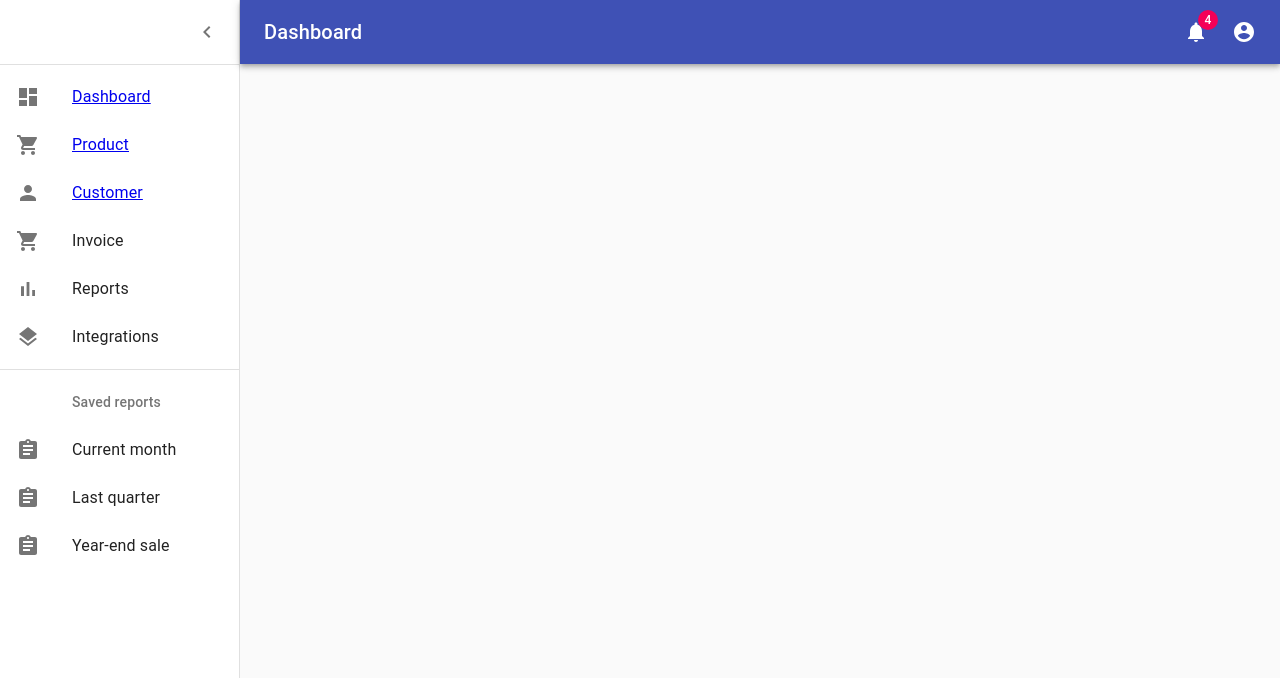
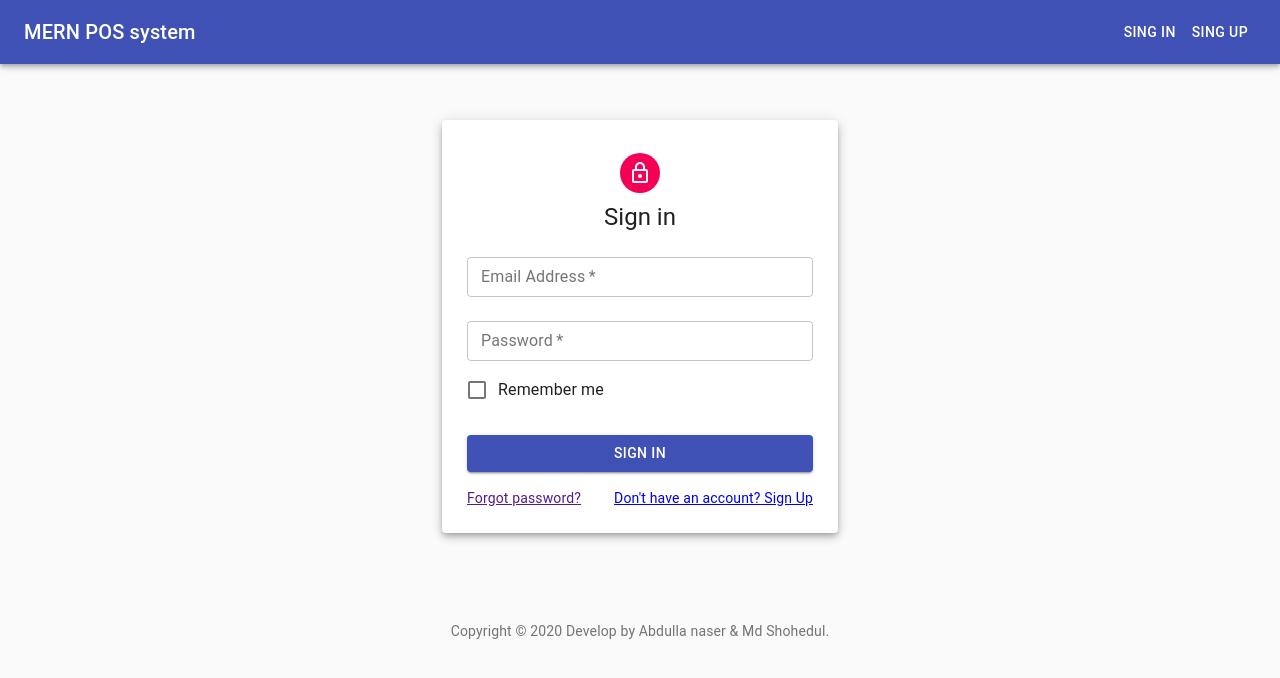
Before and after one commit to FriendsTech-Ltd/mern-pos, a React (Create React App) app in the folder client/: page /login in a window 1280 px wide. Shown: the top 678 px of the page. Built offline with nearby package versions, Linux system fonts and the light colour scheme; the HTML template or start-up script is replaced by a standard one.

Commit message:
dashboard refactoring

```diff
--- a/client/src/App.js
+++ b/client/src/App.js
@@ -2,12 +2,13 @@
 import React from 'react';
 import {BrowserRouter, Route, Switch } from 'react-router-dom'
 import Home from './Pages/Home'
+import Footer from './Components/layout/Footer'
 import SignIn from './Components/Auth/SignIn'
 import SignUp from './Components/Auth/SignUp'
 import Dashboard from './Components/Dashboard/Dashboard'
 import Info from './Pages/Info';
-
 import AuthState from './context/AuthContext/AuthState'
+import PrivateRoute from './Routing/PrivateRoute'
 
 import './App.css';
 
@@ -18,12 +19,14 @@ function App() {
         <div className='App'>
           <Switch>
             <Route exact path = '/' component={Home}/>
-            <Route exact  path="/:dashboard" component={Dashboard}/>
-            <Route exact  path="/dashboard/:comp" component={Dashboard}/>
             <Route exact  path="/login" component={SignIn}/>
             <Route exact  path="/register" component={SignUp}/>
             <Route exact  path="/info" component={Info}/>
+            <PrivateRoute exact  path="/:dashboard" component={Dashboard}/>
+            <PrivateRoute exact  path="/dashboard/:comp" component={Dashboard}/>
+
           </Switch>
+          <Footer/>
         </div>
       </BrowserRouter>
     </AuthState>
--- a/client/src/Components/Auth/SignIn.js
+++ b/client/src/Components/Auth/SignIn.js
@@ -22,7 +22,7 @@ import AuthContext from '../../context/AuthContext/AuthContext';
 
 const useStyles = makeStyles((theme) => ({
   paper: {
-    marginTop: theme.spacing(8),
+    marginTop: theme.spacing(7),
     display: 'flex',
     flexDirection: 'column',
     alignItems: 'center',
--- a/client/src/Components/Customer/CustomerList.js
+++ b/client/src/Components/Customer/CustomerList.js
@@ -1,9 +1,55 @@
 import React from 'react'
+import {Link} from 'react-router-dom'
+import { makeStyles } from '@material-ui/core/styles';
+import Paper from '@material-ui/core/Paper';
+import Button from '@material-ui/core/Button';
+import AddIcon from '@material-ui/icons/Add';
+import { Grid} from '@material-ui/core';
+const useStyles = makeStyles((theme) => ({
+    root: {
+      flexGrow: 1,
+    },
 
-const CustomerList = () => {
+    tittle: {
+      height: 60,
+      padding:0,
+      margin:0
+    },
+    addButton:{
+      paddingTop:10,
+      marginRight:8,
+      direction: 'rtl',
+    },
+    link:{
+
+    },
+    content:{
+       margin:10,
+       flexGrow: 1,
+    height: '77vh',
+    overflow: 'auto',
+    },
+    linkStyle:{
+      textDecoration: 'none',
+      color: 'white'
+    }
+  }))
+ const CustomerList = () => {
+    const classes = useStyles()
     return (
         <div>
-            <h1>CustomerList</h1>
+        <Paper variant="outlined" square className={classes.tittle}>
+          <Grid className={classes.addButton}>
+            <Link to ='/dashboard/add-customer' className={classes.linkStyle}>
+                 <Button variant="contained" color="primary">
+                 New Customer<AddIcon/>
+                </Button>
+          </Link>
+          </Grid>
+           </Paper >
+           <Paper variant="outlined" elevation={5} className={classes.content}>
+           <h1>All customer here</h1>
+           </Paper>
         </div>
     )
 }
--- a/client/src/Components/Dashboard/Dashboard.js
+++ b/client/src/Components/Dashboard/Dashboard.js
@@ -1,9 +1,8 @@
-import React from 'react';
+import React,{useContext} from 'react';
 import clsx from 'clsx';
 import { makeStyles } from '@material-ui/core/styles';
 import CssBaseline from '@material-ui/core/CssBaseline';
 import Drawer from '@material-ui/core/Drawer';
-import Box from '@material-ui/core/Box';
 import AppBar from '@material-ui/core/AppBar';
 import Toolbar from '@material-ui/core/Toolbar';
 import List from '@material-ui/core/List';
@@ -12,9 +11,6 @@ import Divider from '@material-ui/core/Divider';
 import IconButton from '@material-ui/core/IconButton';
 import Badge from '@material-ui/core/Badge';
 import Container from '@material-ui/core/Container';
-import Grid from '@material-ui/core/Grid';
-import Paper from '@material-ui/core/Paper';
-import Link from '@material-ui/core/Link';
 import MenuIcon from '@material-ui/icons/Menu';
 import MenuItem from '@material-ui/core/MenuItem';
 import Menu from '@material-ui/core/Menu';
@@ -23,19 +19,9 @@ import NotificationsIcon from '@material-ui/icons/Notifications';
 import AccountCircle from '@material-ui/icons/AccountCircle';
 import { mainListItems, secondaryListItems } from './listItems';
 import DashboardRoutes from '../../Routing/DashboardRoutes'
+import AuthContext from '../../context/AuthContext/AuthContext'
 
-function Copyright() {
-  return (
-    <Typography variant="body2" color="textSecondary" align="center">
-      {'Copyright © '}
-      <Link color="inherit" href="https://material-ui.com/">
-        Your Website
-      </Link>{' '}
-      {new Date().getFullYear()}
-      {'.'}
-    </Typography>
-  );
-}
+
 
 const drawerWidth = 240;
 
@@ -102,13 +88,17 @@ const useStyles = makeStyles((theme) => ({
     flexGrow: 1,
     height: '100vh',
     overflow: 'auto',
+
   },
   container: {
-    paddingTop: theme.spacing(4),
-    paddingBottom: theme.spacing(4),
+    margin:0,
+    padding:0,
+    width:'100%'
+    // paddingTop: theme.spacing(4),
+    // paddingBottom: theme.spacing(4),
   },
   paper: {
-    padding: theme.spacing(2),
+    padding: theme.spacing(0),
     display: 'flex',
     overflow: 'auto',
     flexDirection: 'column',
@@ -120,7 +110,7 @@ const useStyles = makeStyles((theme) => ({
 
 export default function Dashboard(props) {
   const url = props.match
-
+  const { logout } = useContext(AuthContext)
   const classes = useStyles();
   const [open, setOpen] = React.useState(true);
   const [anchorEl, setAnchorEl] = React.useState(null);
@@ -151,8 +141,9 @@ export default function Dashboard(props) {
       open={isMenuOpen}
       onClose={handleMenuClose}
     >
-      <MenuItem onClick={handleMenuClose}>Profile</MenuItem>
-      <MenuItem onClick={handleMenuClose}>My account</MenuItem>
+      <MenuItem>Profile</MenuItem>
+      <MenuItem>My account</MenuItem>
+      <MenuItem onClick={logout}>Log out</MenuItem>
     </Menu>
   );
   return (
--- a/client/src/Components/Dashboard/listItems.js
+++ b/client/src/Components/Dashboard/listItems.js
@@ -7,22 +7,27 @@ import ListSubheader from '@material-ui/core/ListSubheader';
 import DashboardIcon from '@material-ui/icons/Dashboard';
 import ShoppingCartIcon from '@material-ui/icons/ShoppingCart';
 import PeopleIcon from '@material-ui/icons/People';
+import ReceiptIcon from '@material-ui/icons/Receipt';
 import PersonIcon from '@material-ui/icons/Person';
 import BarChartIcon from '@material-ui/icons/BarChart';
 import LayersIcon from '@material-ui/icons/Layers';
 import AssignmentIcon from '@material-ui/icons/Assignment';
+const linkStyle = {
+  textDecoration: 'none',
+  color: 'black'
+}
 
 export const mainListItems = (
   <div>
-    <Link to ='/dashboard'>
+    <Link to ='/dashboard' style={linkStyle}>
     <ListItem button>
       <ListItemIcon>
         <DashboardIcon />
       </ListItemIcon>
-      <ListItemText primary="Dashboard" />
+      <ListItemText primary="Dashboard"/>
     </ListItem>
     </Link>
-    <Link to ='/dashboard/product'>
+    <Link to ='/dashboard/product' style={linkStyle}>
     <ListItem button>
       <ListItemIcon>
         <ShoppingCartIcon />
@@ -30,7 +35,7 @@ export const mainListItems = (
       <ListItemText primary="Product" />
     </ListItem>
     </Link>
-    <Link to ='/dashboard/customer'>
+    <Link to ='/dashboard/customer' style={linkStyle}>
     <ListItem button>
       <ListItemIcon>
         <PersonIcon />
@@ -40,7 +45,7 @@ export const mainListItems = (
     </Link>
     <ListItem button>
       <ListItemIcon>
-        <ShoppingCartIcon />
+        <ReceiptIcon />
       </ListItemIcon>
       <ListItemText primary="Invoice" />
     </ListItem>
--- a/client/src/Components/Product/ProductList.js
+++ b/client/src/Components/Product/ProductList.js
@@ -1,47 +1,55 @@
 import React from 'react'
+import {Link} from 'react-router-dom'
 import { makeStyles } from '@material-ui/core/styles';
-import Card from '@material-ui/core/Card';
 import Paper from '@material-ui/core/Paper';
 import Button from '@material-ui/core/Button';
-import { Grid } from '@material-ui/core';
+import AddIcon from '@material-ui/icons/Add';
+import { Grid} from '@material-ui/core';
 const useStyles = makeStyles((theme) => ({
     root: {
       flexGrow: 1,
     },
-    paper: {
-      padding: theme.spacing(2),
-      textAlign: 'center',
-      color: theme.palette.text.secondary,
+
+    tittle: {
+      height: 60,
+      padding:0,
+      margin:0
     },
+    addButton:{
+      paddingTop:10,
+      marginRight:8,
+      direction: 'rtl',
+    },
+    link:{
+
+    },
+    content:{
+       margin:10,
+       flexGrow: 1,
+    height: '77vh',
+    overflow: 'auto',
+    },
+    linkStyle:{
+      textDecoration: 'none',
+      color: 'white'
+    }
   }))
  const ProductList = () => {
     const classes = useStyles()
     return (
         <div>
-              <Paper>
-           <Grid container spacing={3}>
-           <Grid item xs={6} sm={3}>
-
-        </Grid>
-        <Grid item xs={6} sm={3}>
-
-        </Grid>
-        <Grid item xs={6} sm={3}>
-
-        </Grid>
-        <Grid item xs={6} sm={3}>
-            <Button variant="contained" color="primary" href="#contained-buttons">
-        Add New
-      </Button>
-        </Grid>
-           </Grid>
+        <Paper variant="outlined" square className={classes.tittle}>
+          <Grid className={classes.addButton}>
+            <Link to ='/dashboard/add-product' className={classes.linkStyle}>
+                 <Button variant="contained" color="primary">
+                 New Product<AddIcon/>
+                </Button>
+          </Link>
+          </Grid>
+           </Paper >
+           <Paper variant="outlined" elevation={5} className={classes.content}>
+           <h1>All product here</h1>
            </Paper>
-
-
-           <h1>All product here</h1>
-
-
-
         </div>
     )
 }
--- /dev/null
+++ b/client/src/Components/layout/Footer.js
@@ -0,0 +1,27 @@
+import React from 'react'
+import Typography from '@material-ui/core/Typography';
+import Box from '@material-ui/core/Box';
+import Link from '@material-ui/core/Link';
+const Footer = () => {
+    return (
+        <Box p={3}>
+               <Typography variant="body2" color="textSecondary" align="center">
+      {'Copyright © '}
+      {new Date().getFullYear()}{' '}
+      <Link color="inherit" href="">
+      Develop by Abdulla naser & Md Shohedul
+      </Link>
+      {'.'}
+    </Typography>
+      {/* <footer>
+        <Typography variant="subtitle1" align="center" color="textSecondary" component="p">
+        <CopyrightIcon/>
+        </Typography>
+
+      </footer> */}
+      </Box>
+
+
+    )
+}
+export default Footer;
--- a/client/src/Routing/DashboardRoutes.js
+++ b/client/src/Routing/DashboardRoutes.js
@@ -2,8 +2,9 @@ import React from 'react'
 import { Switch ,Route } from 'react-router-dom';
 import DashboardInfo from '../Components/Dashboard/DashboardInfo';
 import ProductList from '../Components/Product/ProductList';
+import AddProduct from '../Components/Product/AddProduct'
 import CustomerList from '../Components/Customer/CustomerList';
-
+import AddCustomer from '../Components/Customer/AddCustomer'
 const DashboardRoutes = () => {
     return (
         <Switch>
@@ -17,10 +18,20 @@ const DashboardRoutes = () => {
           path="/dashboard/product"
           component={ProductList}
         />
+         <Route
+          exact
+          path="/dashboard/add-product"
+          component={AddProduct}
+        />
           <Route
           exact
           path="/dashboard/customer"
           component={CustomerList}
+        />
+          <Route
+          exact
+          path="/dashboard/add-customer"
+          component={AddCustomer}
         />
 
         </Switch>
--- a/client/src/Routing/PrivateRoute.js
+++ b/client/src/Routing/PrivateRoute.js
@@ -0,0 +1,17 @@
+import React,{useContext} from 'react'
+import  AuthContext from '../context/AuthContext/AuthContext'
+import {Route,Redirect} from 'react-router-dom'
+
+const PrivateRoute=({component: Component, ...rest})=>{
+    const {isAuthenticated}=useContext(AuthContext)
+    return(
+   <Route
+   {...rest}
+   render={props=> !isAuthenticated ? (<Redirect to='/login'/>) : (<Component {...props} />)}
+
+   />
+    )
+
+}
+
+export default PrivateRoute
```
Also changed, not shown: client/src/Components/Dashboard/DashboardInfo.js (+1 -23 lines), client/src/Pages/Home.js (+4 -28 lines).
